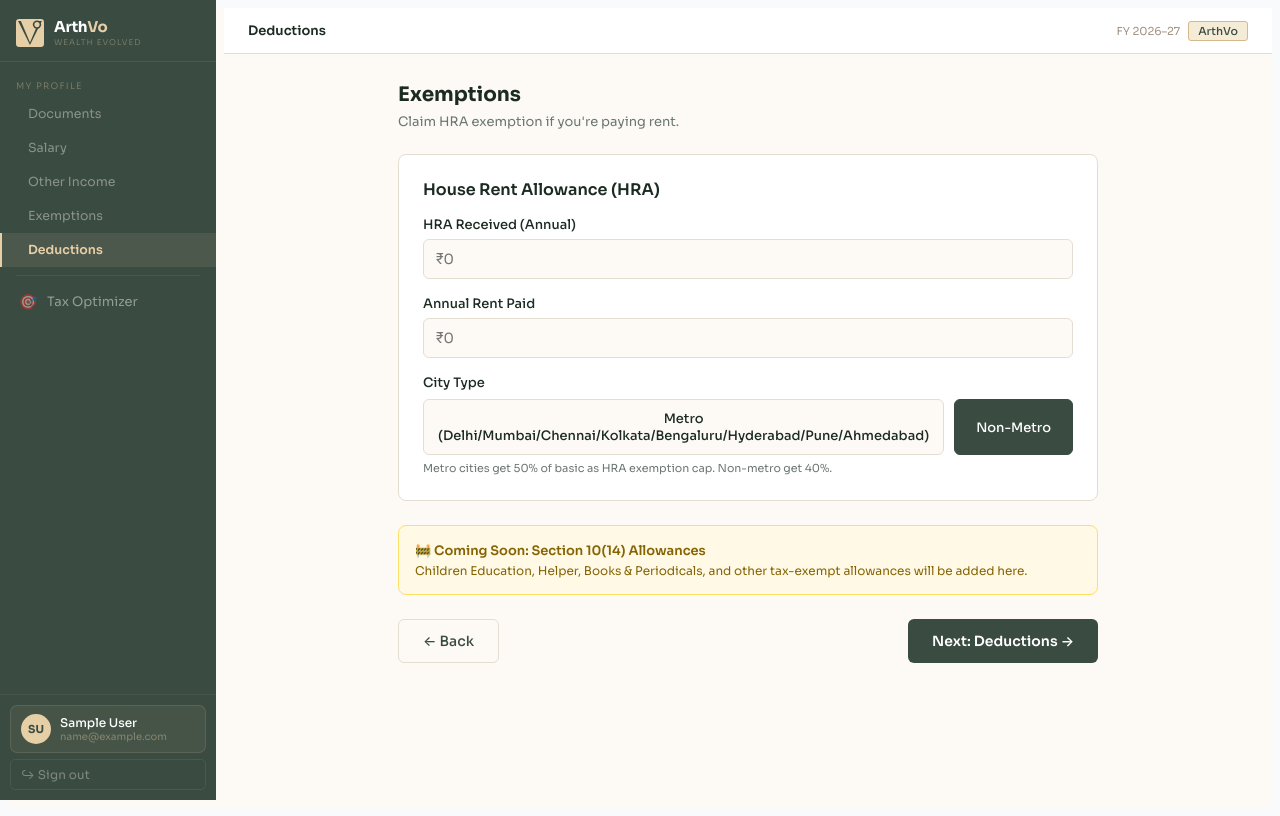
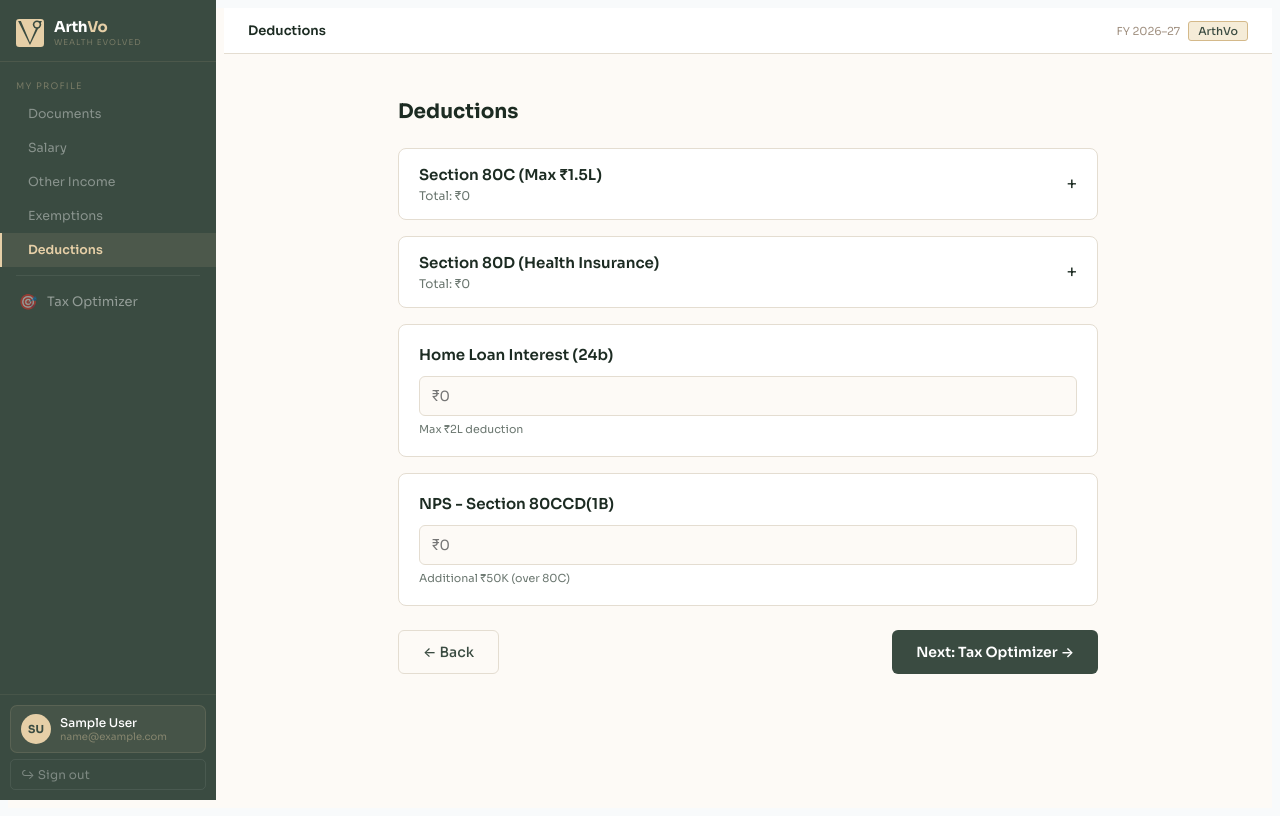
Before and after one commit to kartiktripathi29-design/arthsaathi, a Next.js app: page /dashboard/profile/deductions in a window 1280 px wide. Built offline with nearby package versions, Linux system fonts and the light colour scheme; sample sign-in values are in the browser's storage.

Commit message:
fix: nav bugs - active tabs, preview modal, expandable deductions

```diff
--- a/src/app/dashboard/profile/deductions/page.tsx
+++ b/src/app/dashboard/profile/deductions/page.tsx
@@ -2,139 +2,150 @@
 import { useState, useEffect } from 'react'
 import { useRouter } from 'next/navigation'
 
-const C = { bg: '#FDFAF6', card: '#fff', border: '#E4DDD1', fg: '#1C2B22', muted: '#6B7770', primary: '#3A4B41', accent: '#E6CFA7' }
+const C = { bg: '#FDFAF6', card: '#fff', border: '#E4DDD1', fg: '#1C2B22', muted: '#6B7770', primary: '#3A4B41' }
 
-export default function ExemptionsPage() {
+export default function DeductionsPage() {
   const router = useRouter()
-  const [hraData, setHRAData] = useState({
-    hraReceived: 0,
-    rentPaid: 0,
-    isMetro: false,
+  const [expanded, setExpanded] = useState<string[]>([])
+  const [ded, setDed] = useState({
+    ppf: 0, elss: 0, lic: 0, tuition: 0, nsc: 0,
+    selfFamily: 0, parents: 0, selfSenior: false, parentsSenior: false,
+    homeLoanInterest: 0,
+    nps: 0,
   })
 
   useEffect(() => {
     if (typeof window !== 'undefined') {
-      const stored = localStorage.getItem('av_exemptions')
-      if (stored) {
-        const data = JSON.parse(stored)
-        setHRAData(data.hra || hraData)
-      }
+      const stored = localStorage.getItem('av_deductions')
+      if (stored) setDed(JSON.parse(stored))
     }
   }, [])
 
+  const toggle = (key: string) => {
+    setExpanded(prev => prev.includes(key) ? prev.filter(k => k !== key) : [...prev, key])
+  }
+
   const handleSave = () => {
     if (typeof window !== 'undefined') {
-      localStorage.setItem('av_exemptions', JSON.stringify({ hra: hraData }))
+      localStorage.setItem('av_deductions', JSON.stringify(ded))
     }
-    router.push('/dashboard/profile/deductions')
+    router.push('/dashboard/tax')
   }
+
+  const sec80C = ded.ppf + ded.elss + ded.lic + ded.tuition + ded.nsc
+  const sec80D = ded.selfFamily + ded.parents
 
   return (
     <div style={{ maxWidth: 700, margin: '0 auto' }}>
-      <div style={{ marginBottom: 24 }}>
-        <h2 style={{ fontSize: 20, fontWeight: 700, color: C.fg, margin: '0 0 6px' }}>Exemptions</h2>
-        <p style={{ fontSize: 13, color: C.muted, margin: 0 }}>
-          Claim HRA exemption if you're paying rent.
-        </p>
+      <h2 style={{ fontSize: 20, fontWeight: 700, color: C.fg, marginBottom: 24 }}>Deductions</h2>
+
+      {/* 80C */}
+      <div style={{ background: C.card, border: `1px solid ${C.border}`, borderRadius: 8, marginBottom: 16, overflow: 'hidden' }}>
+        <button onClick={() => toggle('80c')} style={{
+          width: '100%', padding: '16px 20px', background: 'transparent', border: 'none',
+          display: 'flex', justifyContent: 'space-between', alignItems: 'center', cursor: 'pointer', fontFamily: 'inherit',
+        }}>
+          <div style={{ textAlign: 'left' }}>
+            <div style={{ fontSize: 15, fontWeight: 600, color: C.fg }}>Section 80C (Max ₹1.5L)</div>
+            <div style={{ fontSize: 12, color: C.muted, marginTop: 4 }}>Total: ₹{sec80C.toLocaleString('en-IN')}</div>
+          </div>
+          <span style={{ fontSize: 18, color: C.fg }}>{expanded.includes('80c') ? '−' : '+'}</span>
+        </button>
+        {expanded.includes('80c') && (
+          <div style={{ padding: '0 20px 20px', display: 'flex', flexDirection: 'column', gap: 12 }}>
+            {[
+              { key: 'ppf', label: 'PPF' },
+              { key: 'elss', label: 'ELSS Mutual Funds' },
+              { key: 'lic', label: 'Life Insurance Premium' },
+              { key: 'tuition', label: 'Tuition Fees' },
+              { key: 'nsc', label: 'NSC / Tax Saver FD' },
+            ].map(item => (
+              <div key={item.key}>
+                <label style={{ fontSize: 12, color: C.muted, display: 'block', marginBottom: 4 }}>{item.label}</label>
+                <input type="number" value={(ded[item.key as 'ppf'|'elss'|'lic'|'tuition'|'nsc'] as number) || ''} onChange={e => setDed({...ded, [item.key]: parseFloat(e.target.value)||0})} placeholder="₹0" style={{
+                  width: '100%', padding: '8px 10px', fontSize: 13, border: `1px solid ${C.border}`,
+                  borderRadius: 5, fontFamily: 'inherit', background: C.bg,
+                }} />
+              </div>
+            ))}
+          </div>
+        )}
       </div>
 
-      {/* HRA Section */}
-      <div style={{ background: C.card, border: `1px solid ${C.border}`, borderRadius: 8, padding: 24, marginBottom: 24 }}>
-        <h3 style={{ fontSize: 16, fontWeight: 600, color: C.fg, margin: '0 0 16px' }}>
-          House Rent Allowance (HRA)
-        </h3>
-
-        <div style={{ display: 'flex', flexDirection: 'column', gap: 16 }}>
-          {/* HRA Received */}
-          <div>
-            <label style={{ fontSize: 13, fontWeight: 500, color: C.fg, display: 'block', marginBottom: 6 }}>
-              HRA Received (Annual)
-            </label>
-            <input
-              type="number"
-              value={hraData.hraReceived || ''}
-              onChange={e => setHRAData({ ...hraData, hraReceived: parseFloat(e.target.value) || 0 })}
-              placeholder="₹0"
-              style={{
-                width: '100%', padding: '10px 12px', fontSize: 14, border: `1px solid ${C.border}`,
-                borderRadius: 6, fontFamily: 'inherit', background: C.bg,
-              }}
-            />
+      {/* 80D */}
+      <div style={{ background: C.card, border: `1px solid ${C.border}`, borderRadius: 8, marginBottom: 16, overflow: 'hidden' }}>
+        <button onClick={() => toggle('80d')} style={{
+          width: '100%', padding: '16px 20px', background: 'transparent', border: 'none',
+          display: 'flex', justifyContent: 'space-between', alignItems: 'center', cursor: 'pointer', fontFamily: 'inherit',
+        }}>
+          <div style={{ textAlign: 'left' }}>
+            <div style={{ fontSize: 15, fontWeight: 600, color: C.fg }}>Section 80D (Health Insurance)</div>
+            <div style={{ fontSize: 12, color: C.muted, marginTop: 4 }}>Total: ₹{sec80D.toLocaleString('en-IN')}</div>
           </div>
-
-          {/* Rent Paid */}
-          <div>
-            <label style={{ fontSize: 13, fontWeight: 500, color: C.fg, display: 'block', marginBottom: 6 }}>
-              Annual Rent Paid
-            </label>
-            <input
-              type="number"
-              value={hraData.rentPaid || ''}
-              onChange={e => setHRAData({ ...hraData, rentPaid: parseFloat(e.target.value) || 0 })}
-              placeholder="₹0"
-              style={{
-                width: '100%', padding: '10px 12px', fontSize: 14, border: `1px solid ${C.border}`,
-                borderRadius: 6, fontFamily: 'inherit', background: C.bg,
-              }}
-            />
+          <span style={{ fontSize: 18, color: C.fg }}>{expanded.includes('80d') ? '−' : '+'}</span>
+        </button>
+        {expanded.includes('80d') && (
+          <div style={{ padding: '0 20px 20px', display: 'flex', flexDirection: 'column', gap: 12 }}>
+            <div>
+              <label style={{ fontSize: 12, color: C.muted, display: 'block', marginBottom: 4 }}>Self + Family Premium</label>
+              <input type="number" value={ded.selfFamily || ''} onChange={e => setDed({...ded, selfFamily: parseFloat(e.target.value)||0})} placeholder="₹0" style={{
+                width: '100%', padding: '8px 10px', fontSize: 13, border: `1px solid ${C.border}`,
+                borderRadius: 5, fontFamily: 'inherit', background: C.bg,
+              }} />
+            </div>
+            <div>
+              <label style={{ fontSize: 12, color: C.muted, display: 'flex', alignItems: 'center', gap: 6, marginBottom: 4 }}>
+                <input type="checkbox" checked={ded.selfSenior} onChange={e => setDed({...ded, selfSenior: e.target.checked})} />
+                Self or spouse is senior citizen (60+)
+              </label>
+            </div>
+            <div>
+              <label style={{ fontSize: 12, color: C.muted, display: 'block', marginBottom: 4 }}>Parents Premium</label>
+              <input type="number" value={ded.parents || ''} onChange={e => setDed({...ded, parents: parseFloat(e.target.value)||0})} placeholder="₹0" style={{
+                width: '100%', padding: '8px 10px', fontSize: 13, border: `1px solid ${C.border}`,
+                borderRadius: 5, fontFamily: 'inherit', background: C.bg,
+              }} />
+            </div>
+            <div>
+              <label style={{ fontSize: 12, color: C.muted, display: 'flex', alignItems: 'center', gap: 6 }}>
+                <input type="checkbox" checked={ded.parentsSenior} onChange={e => setDed({...ded, parentsSenior: e.target.checked})} />
+                Parents are senior citizens (60+)
+              </label>
+            </div>
           </div>
-
-          {/* Metro / Non-Metro */}
-          <div>
-            <label style={{ fontSize: 13, fontWeight: 500, color: C.fg, display: 'block', marginBottom: 8 }}>
-              City Type
-            </label>
-            <div style={{ display: 'flex', gap: 10 }}>
-              {[
-                { label: 'Metro (Delhi/Mumbai/Chennai/Kolkata/Bengaluru/Hyderabad/Pune/Ahmedabad)', value: true },
-                { label: 'Non-Metro', value: false },
-              ].map(opt => (
-                <button
-                  key={String(opt.value)}
-                  onClick={() => setHRAData({ ...hraData, isMetro: opt.value })}
-                  style={{
-                    flex: 1, padding: '10px 14px', background: hraData.isMetro === opt.value ? C.primary : C.bg,
-                    color: hraData.isMetro === opt.value ? '#fff' : C.fg,
-                    border: `1px solid ${hraData.isMetro === opt.value ? C.primary : C.border}`,
-                    borderRadius: 6, fontSize: 13, fontWeight: 500, cursor: 'pointer', fontFamily: 'inherit',
-                  }}
-                >
-                  {opt.label}
-                </button>
-              ))}
-            </div>
-            <p style={{ fontSize: 11, color: C.muted, margin: '6px 0 0', lineHeight: 1.4 }}>
-              Metro cities get 50% of basic as HRA exemption cap. Non-metro get 40%.
-            </p>
-          </div>
-        </div>
+        )}
       </div>
 
-      {/* Section 10(14) Placeholder */}
-      <div style={{ background: '#FFF9E6', border: '1px solid #FFE066', borderRadius: 8, padding: 16, marginBottom: 24 }}>
-        <div style={{ fontSize: 13, fontWeight: 600, color: '#856404', marginBottom: 4 }}>
-          🚧 Coming Soon: Section 10(14) Allowances
-        </div>
-        <p style={{ fontSize: 12, color: '#856404', margin: 0 }}>
-          Children Education, Helper, Books & Periodicals, and other tax-exempt allowances will be added here.
-        </p>
+      {/* Home Loan */}
+      <div style={{ background: C.card, border: `1px solid ${C.border}`, borderRadius: 8, padding: 20, marginBottom: 16 }}>
+        <label style={{ fontSize: 15, fontWeight: 600, color: C.fg, display: 'block', marginBottom: 12 }}>Home Loan Interest (24b)</label>
+        <input type="number" value={ded.homeLoanInterest || ''} onChange={e => setDed({...ded, homeLoanInterest: parseFloat(e.target.value)||0})} placeholder="₹0" style={{
+          width: '100%', padding: '10px 12px', fontSize: 14, border: `1px solid ${C.border}`,
+          borderRadius: 6, fontFamily: 'inherit', background: C.bg,
+        }} />
+        <p style={{ fontSize: 11, color: C.muted, margin: '6px 0 0' }}>Max ₹2L deduction</p>
       </div>
 
-      {/* Navigation */}
+      {/* NPS */}
+      <div style={{ background: C.card, border: `1px solid ${C.border}`, borderRadius: 8, padding: 20, marginBottom: 24 }}>
+        <label style={{ fontSize: 15, fontWeight: 600, color: C.fg, display: 'block', marginBottom: 12 }}>NPS - Section 80CCD(1B)</label>
+        <input type="number" value={ded.nps || ''} onChange={e => setDed({...ded, nps: parseFloat(e.target.value)||0})} placeholder="₹0" style={{
+          width: '100%', padding: '10px 12px', fontSize: 14, border: `1px solid ${C.border}`,
+          borderRadius: 6, fontFamily: 'inherit', background: C.bg,
+        }} />
+        <p style={{ fontSize: 11, color: C.muted, margin: '6px 0 0' }}>Additional ₹50K (over 80C)</p>
+      </div>
+
       <div style={{ display: 'flex', justifyContent: 'space-between' }}>
-        <button onClick={() => router.push('/dashboard/profile/other-income')} style={{
+        <button onClick={() => router.push('/dashboard/profile/exemptions')} style={{
           padding: '12px 24px', background: 'transparent', color: C.primary,
           border: `1px solid ${C.border}`, borderRadius: 6, fontSize: 14, fontWeight: 500,
           cursor: 'pointer', fontFamily: 'inherit',
-        }}>
-          ← Back
-        </button>
+        }}>← Back</button>
         <button onClick={handleSave} style={{
           padding: '12px 24px', background: C.primary, color: '#fff', border: 'none',
           borderRadius: 6, fontSize: 14, fontWeight: 600, cursor: 'pointer', fontFamily: 'inherit',
-        }}>
-          Next: Deductions →
-        </button>
+        }}>Next: Tax Optimizer →</button>
       </div>
     </div>
   )
```
